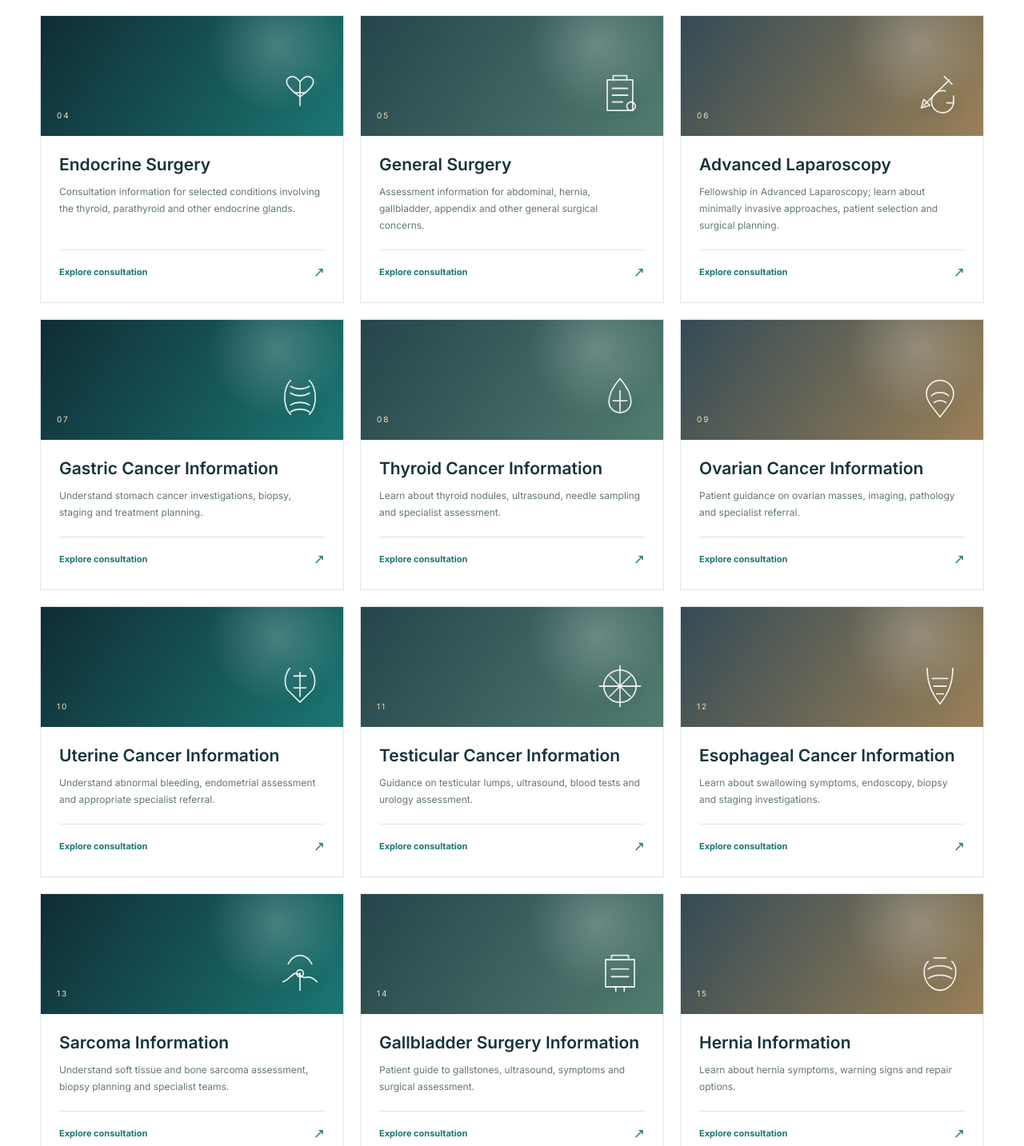
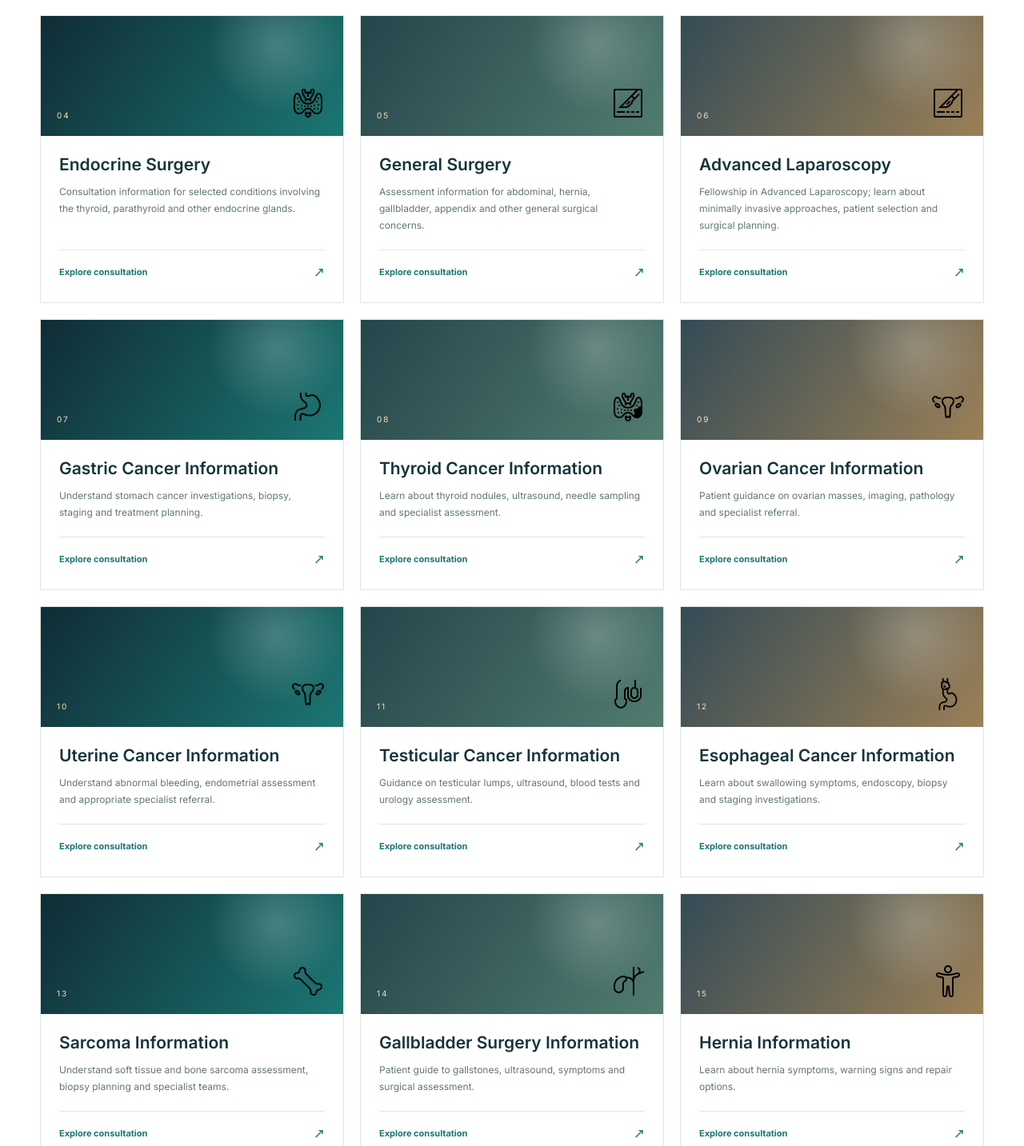
Before and after one commit to franklinctapley-del1122/Drzaintayyababbas, a Next.js app: page /specialties in a window 1280 px wide. Shown: the part 1017-2450 px from the top of the page at 80% size. Built offline with nearby package versions, Linux system fonts and the light colour scheme.

Commit message:
Use sourced CC0 Health Icons for specialty cards

```diff
--- a/app/specialties/page.tsx
+++ b/app/specialties/page.tsx
@@ -26,26 +26,25 @@ const data = [
 ];
 
 function SpecialtyIcon({ index }: { index: number }) {
-  const common = { fill: "none", stroke: "currentColor", strokeWidth: 1.65, strokeLinecap: "round" as const, strokeLinejoin: "round" as const };
-  const artwork = [
-    <><path d="M32 8c-7 8-15 15-15 25a15 15 0 0 0 30 0C47 23 39 16 32 8Z"/><path d="M25 34c2-5 5-8 10-11"/></>,
-    <><path d="M32 8c-8 0-13 6-13 14 0 6 4 9 4 14 0 5 4 10 9 10s9-5 9-10c0-5 4-8 4-14 0-8-5-14-13-14Z"/><path d="M20 24c7-3 17-3 24 0M23 36c6-3 12-3 18 0M32 16v28"/></>,
-    <><path d="M18 13c-7 0-8 8-4 13-4 5-3 13 3 15-1 8 7 12 13 7l2-4 2 4c6 5 14 1 13-7 6-2 7-10 3-15 4-5 3-13-4-13-5 0-7 5-8 10h-12c-1-5-3-10-8-10Z"/><path d="M24 23v18M40 23v18M24 32h16"/></>,
-    <><path d="M18 21c-5-8 3-14 10-9l4 4 4-4c7-5 15 1 10 9-3 5-8 8-14 13-6-5-11-8-14-13Z"/><path d="M32 16v28M25 29h14"/></>,
-    <><path d="M17 14h30v36H17z"/><path d="M24 14v-5h16v5M23 24h18M23 32h18M23 40h12"/><circle cx="45" cy="45" r="5"/></>,
-    <><path d="M13 44 43 14M37 10l9 9M10 47l10-3-7-7Z"/><path d="M38 27a13 13 0 1 0 10 13"/><path d="M48 33v8h-8"/></>,
-    <><path d="M21 10c-5 5-7 12-7 20s2 15 7 20M43 10c5 5 7 12 7 20s-2 15-7 20"/><path d="M21 17c6 4 16 4 22 0M21 47c6-4 16-4 22 0M21 25c6 4 16 4 22 0M21 39c6-4 16-4 22 0"/></>,
-    <><path d="M32 8c-8 9-13 17-13 27a13 13 0 0 0 26 0c0-10-5-18-13-27Z"/><path d="M32 22v24M24 34h16"/></>,
-    <><path d="M32 10c-9 0-16 7-16 16 0 8 6 14 16 27 10-13 16-19 16-27 0-9-7-16-16-16Z"/><path d="M22 28c4-5 16-5 20 0M25 36c4-3 10-3 14 0"/></>,
-    <><path d="M20 11c-6 7-7 17-3 25l15 15 15-15c4-8 3-18-3-25"/><path d="M25 20h14M32 16v28M25 34h14"/></>,
-    <><path d="M32 8v48M8 32h48"/><path d="M20 20l24 24M44 20 20 44"/><circle cx="32" cy="32" r="19"/></>,
-    <><path d="M17 11c0 14 3 27 15 42 12-15 15-28 15-42"/><path d="M23 23h18M25 32h14M28 41h8"/></>,
-    <><path d="M12 42c7-2 11-10 15-10s7 5 10 5 7-3 15 5"/><path d="M18 21c4-7 9-10 14-10s10 3 14 10"/><path d="M32 32v20"/><circle cx="32" cy="32" r="4"/></>,
-    <><path d="M15 16h34v32H15z"/><path d="M22 16v-5h20v5M22 27h20M22 36h20"/><path d="M27 48v5M37 48v5"/></>,
-    <><path d="M18 18c-5 5-6 14-3 21 3 8 10 13 17 13s14-5 17-13c3-7 2-16-3-21"/><path d="M18 27c8-5 20-5 28 0M18 38c8-5 20-5 28 0"/><path d="M25 14h14"/></>
+  const icons = [
+    "",
+    "",
+    "/images/healthicons/colon.svg",
+    "/images/healthicons/thyroid.svg",
+    "/images/healthicons/general-surgery.svg",
+    "/images/healthicons/general-surgery.svg",
+    "/images/healthicons/stomach.svg",
+    "/images/healthicons/thyroid-cancer.svg",
+    "/images/healthicons/female-reproductive_system.svg",
+    "/images/healthicons/female-reproductive_system.svg",
+    "/images/healthicons/testicles.svg",
+    "/images/healthicons/oesophagus-cancer.svg",
+    "/images/healthicons/bone.svg",
+    "/images/healthicons/gallbladder.svg",
+    "/images/healthicons/body.svg"
   ];
-  if (index < 2) return null;
-  return <svg viewBox="0 0 64 64" role="img" aria-label={["", "", "Colon illustration", "Thyroid gland illustration", "Surgical assessment illustration", "Laparoscopic instrument illustration", "Stomach illustration", "Thyroid illustration", "Ovarian illustration", "Uterine illustration", "Testicular illustration", "Esophagus illustration", "Soft tissue illustration", "Gallbladder illustration", "Hernia illustration"][index]} {...common}>{artwork[index] || artwork[0]}</svg>;
+  if (!icons[index]) return null;
+  return <img src={icons[index]} alt="" aria-hidden="true" className="specialty-medical-icon" />;
 }
 
 export default function Specialties() {
```
